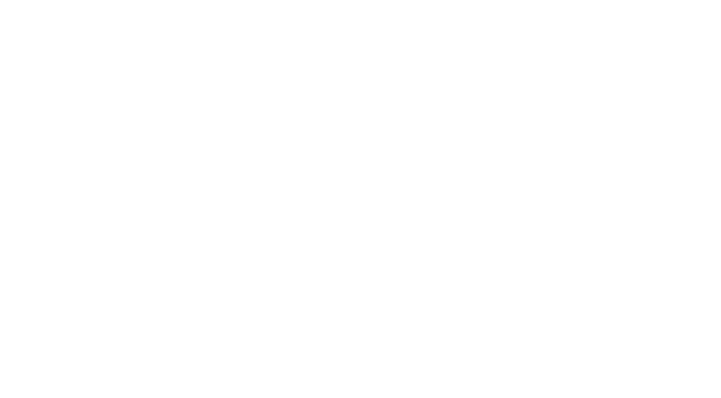
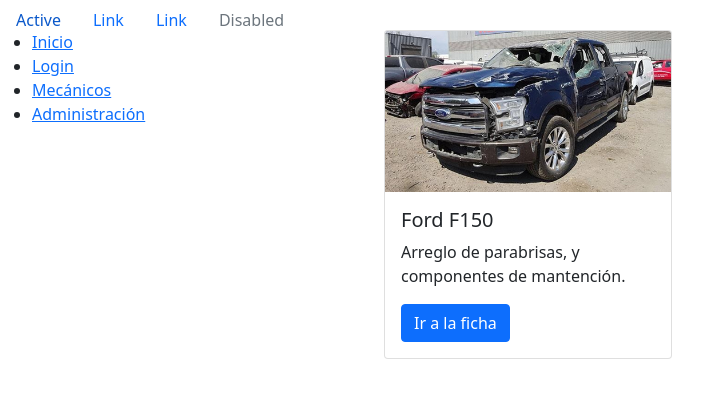
Before and after one commit to sebascode/PGY3121-002v-SebastianContreras, a plain HTML site: page registro.html in a window 1280 px wide. Shown: the whole page, without its empty margins (0-721 px from the left). Drawn offline with nearby package versions, Linux system fonts and the light colour scheme.

Commit message:
mis cambios

```diff
--- a/registro.html
+++ b/registro.html
@@ -5,8 +5,78 @@
     <meta http-equiv="X-UA-Compatible" content="IE=edge">
     <meta name="viewport" content="width=device-width, initial-scale=1.0">
     <title>Document</title>
+
+    <link href="https://cdn.jsdelivr.net/npm/bootstrap@5.1.3/dist/css/bootstrap.min.css" rel="stylesheet"
+        integrity="sha384-1BmE4kWBq78iYhFldvKuhfTAU6auU8tT94WrHftjDbrCEXSU1oBoqyl2QvZ6jIW3" crossorigin="anonymous">
+    <style>
+        *{
+            margin: 0px;
+            padding: 0px;
+        }
+        #menu{
+            width: 100%;
+            height: 30px;
+            text-align: center;
+        }
+        .bloque{
+            height: 100vh;
+            width: 30%;
+        }
+        .bloqueizquierda{
+            float: left;
+        }
+        .bloquederecha{
+            float: right;
+            width: 70%;
+        }
+    </style>
 </head>
 <body>
+    <div id="menu">
+        <ul class="nav">
+            <li class="nav-item">
+              <a class="nav-link active" aria-current="page" href="#">Active</a>
+            </li>
+            <li class="nav-item">
+              <a class="nav-link" href="#">Link</a>
+            </li>
+            <li class="nav-item">
+              <a class="nav-link" href="#">Link</a>
+            </li>
+            <li class="nav-item">
+              <a class="nav-link disabled">Disabled</a>
+            </li>
+          </ul>
+    </div>
+    <div class="bloque bloqueizquierda">
+        <ul>
+            <li>
+                <a href="">Inicio</a>
+            </li>
+            <li>
+                <a href="">Login</a>
+            </li>
+            <li>
+                <a href="">Mecánicos</a>
+            </li>
+            <li>
+                <a href="">Administración</a>
+            </li>
+        </ul>
+    </div>
+    <div class="bloque bloquederecha">
+        <div class="card" style="width: 18rem;">
+            <img src="src/imagenes/ford-f150.jpg" class="card-img-top" alt="...">
+            <div class="card-body">
+              <h5 class="card-title">Ford F150</h5>
+              <p class="card-text">Arreglo de parabrisas, y componentes de mantención.</p>
+              <a href="#" class="btn btn-primary">Ir a la ficha</a>
+            </div>
+          </div>
+    </div>
 
+    <script src="https://cdn.jsdelivr.net/npm/bootstrap@5.1.3/dist/js/bootstrap.bundle.min.js"
+        integrity="sha384-ka7Sk0Gln4gmtz2MlQnikT1wXgYsOg+OMhuP+IlRH9sENBO0LRn5q+8nbTov4+1p"
+        crossorigin="anonymous"></script>
 </body>
 </html>
```
Also changed, not shown: ficha.html (added, +12 -0 lines), src/imagenes/ford-f150.jpg (added).
